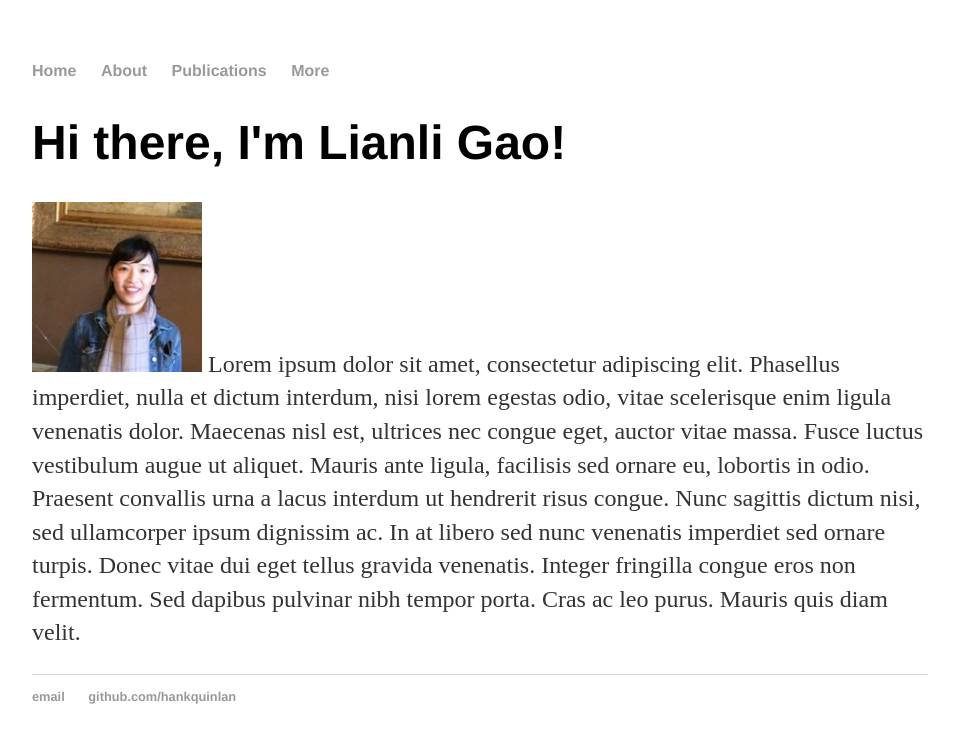
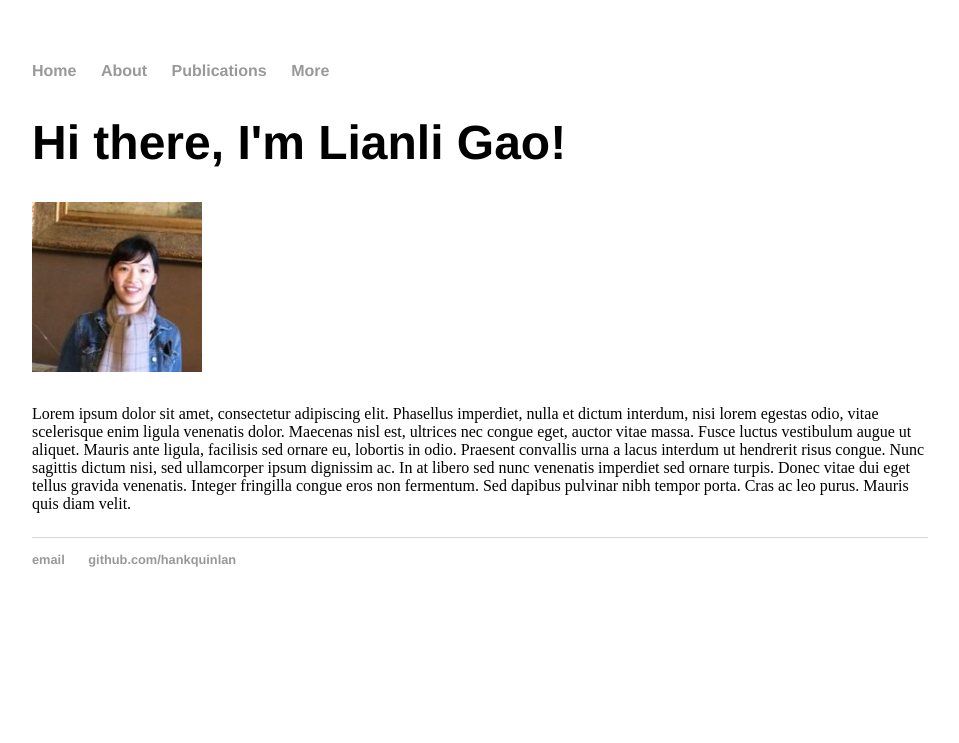
Before and after one commit to lianliGao/lianligao.github.io, a Jekyll site: the page built from index.html, in a window 1280 px wide. Shown: the top 743 px of the page, without its empty margins (160-1119 px from the left). Built offline with Jekyll 4.4.1, drawn with Linux system fonts in a browser that asks for light colours.

Commit message:
Update index.html

```diff
--- a/index.html
+++ b/index.html
@@ -5,7 +5,6 @@
 
 		<div class="blurb">
 			<h1>Hi there, I'm Lianli Gao!</h1>
-			<p><img src="1.png" alt="Pineapple" style="width:170px;height:170px;">
+			<p><img src="1.png" alt="photo" style="width:170px;height:170px;margin-right:15px;">
+		</div>
 Lorem ipsum dolor sit amet, consectetur adipiscing elit. Phasellus imperdiet, nulla et dictum interdum, nisi lorem egestas odio, vitae scelerisque enim ligula venenatis dolor. Maecenas nisl est, ultrices nec congue eget, auctor vitae massa. Fusce luctus vestibulum augue ut aliquet. Mauris ante ligula, facilisis sed ornare eu, lobortis in odio. Praesent convallis urna a lacus interdum ut hendrerit risus congue. Nunc sagittis dictum nisi, sed ullamcorper ipsum dignissim ac. In at libero sed nunc venenatis imperdiet sed ornare turpis. Donec vitae dui eget tellus gravida venenatis. Integer fringilla congue eros non fermentum. Sed dapibus pulvinar nibh tempor porta. Cras ac leo purus. Mauris quis diam velit.</p>
-
-		</div>
```
